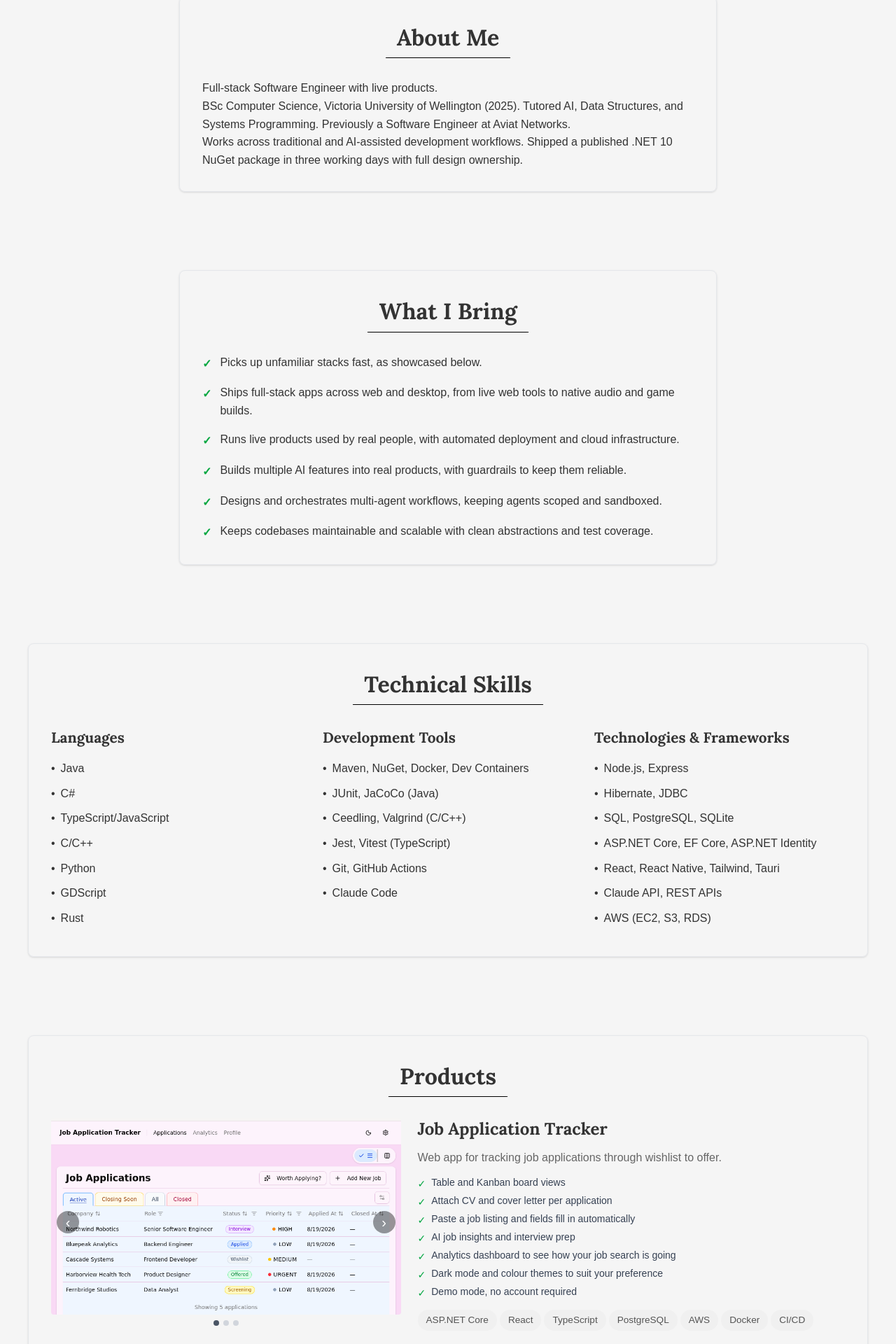
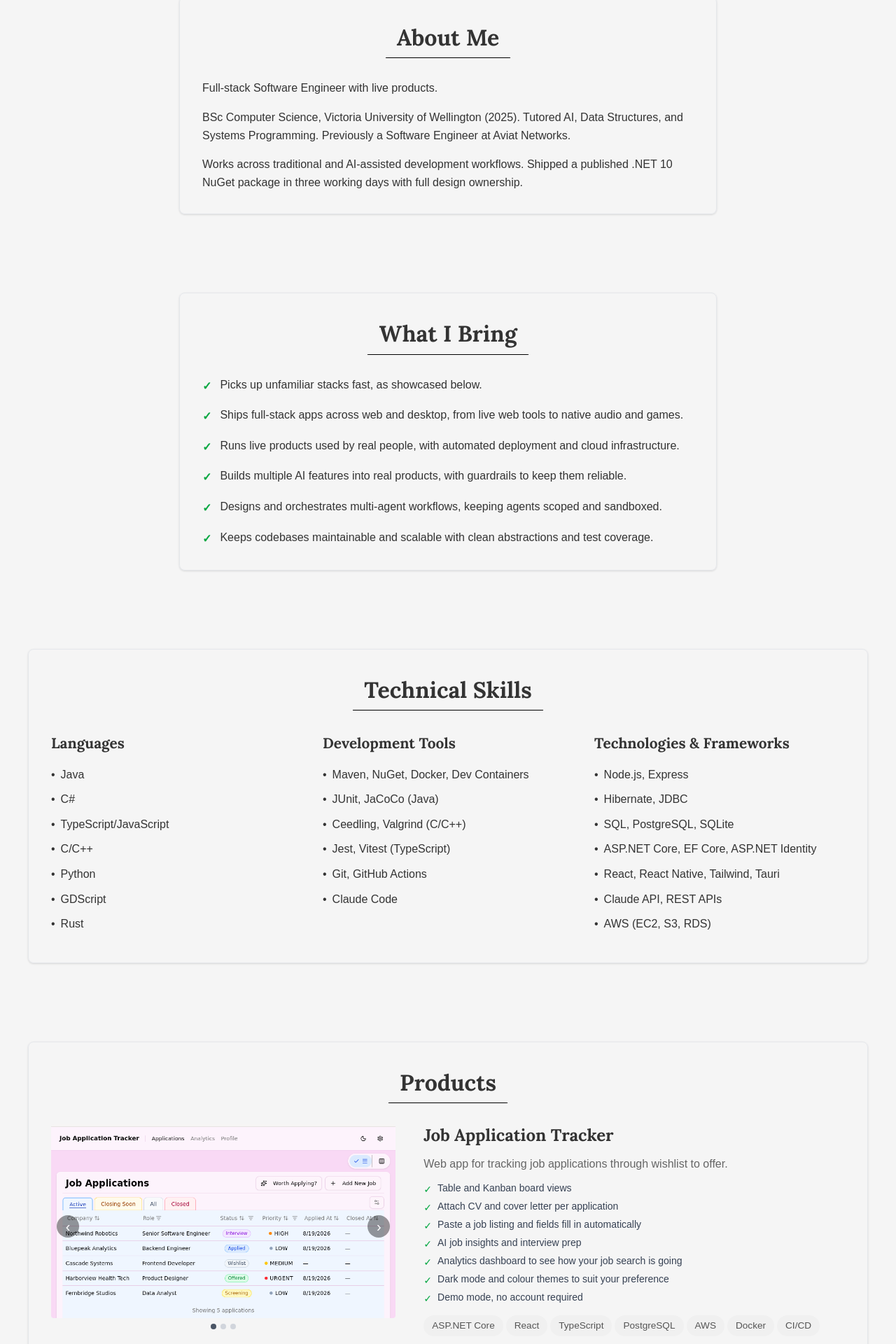
Before and after one commit to NagareNegishi/NagareNegishi.github.io, a React (Vite) app: page / in a window 1280 px wide. Shown: the part 326-2246 px from the top of the page at 70% size. Built offline with nearby package versions, Linux system fonts and the light colour scheme.

Commit message:
polish layout #28

```diff
--- a/src/components/About.jsx
+++ b/src/components/About.jsx
@@ -7,9 +7,11 @@ function About() {
         <section className="py-8 md:py-12 scroll-mt-16">
             <SectionCard className="max-w-3xl">
                 <SectionHeading>About Me</SectionHeading>
-                { personalInfo.about.map((paragraph, index) => (
-                    <p key={index}>{ paragraph }</p>
-                ))}
+                <div className="flex flex-col gap-4">
+                    { personalInfo.about.map((paragraph, index) => (
+                        <p key={index}>{ paragraph }</p>
+                    ))}
+                </div>
             </SectionCard>
         </section>
     )
--- a/src/components/ProductCard.jsx
+++ b/src/components/ProductCard.jsx
@@ -4,7 +4,7 @@ import Tag from './Tag';
 
 function ProductCard({ product }) {
     return (
-        <div className="flex flex-col md:flex-row gap-6">
+        <div className="flex flex-col md:flex-row gap-10">
             <div className="md:w-[45%]">
                 <ImageDisplay
                     images={product.images}
--- a/src/data/strengths.js
+++ b/src/data/strengths.js
@@ -1,6 +1,6 @@
 export const strengths = [
     "Picks up unfamiliar stacks fast, as showcased below.",
-    "Ships full-stack apps across web and desktop, from live web tools to native audio and game builds.",
+    "Ships full-stack apps across web and desktop, from live web tools to native audio and games.",
     "Runs live products used by real people, with automated deployment and cloud infrastructure.",
     "Builds multiple AI features into real products, with guardrails to keep them reliable.",
     "Designs and orchestrates multi-agent workflows, keeping agents scoped and sandboxed.",
```
Also changed, not shown: 1 other file (tests, documents, lock files or other folders).
